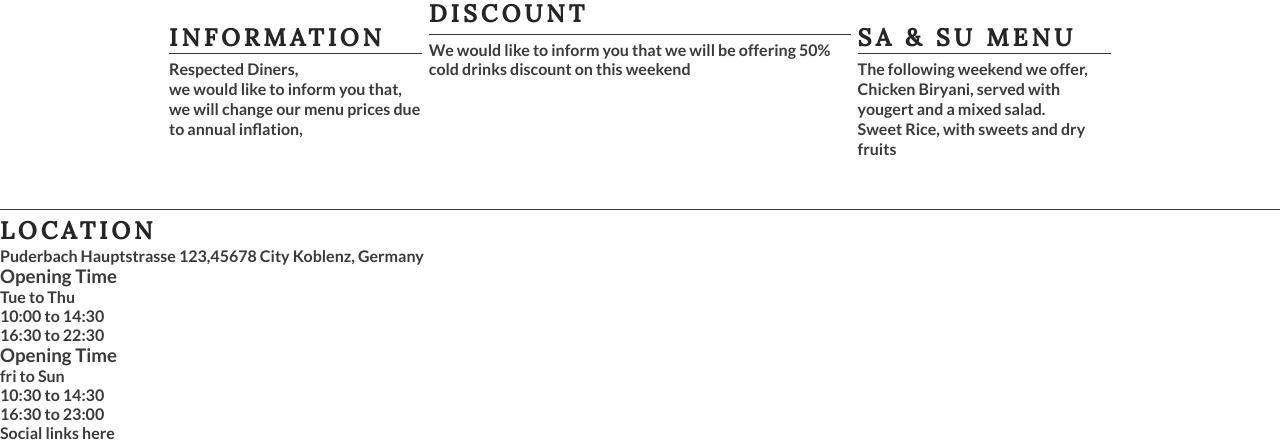
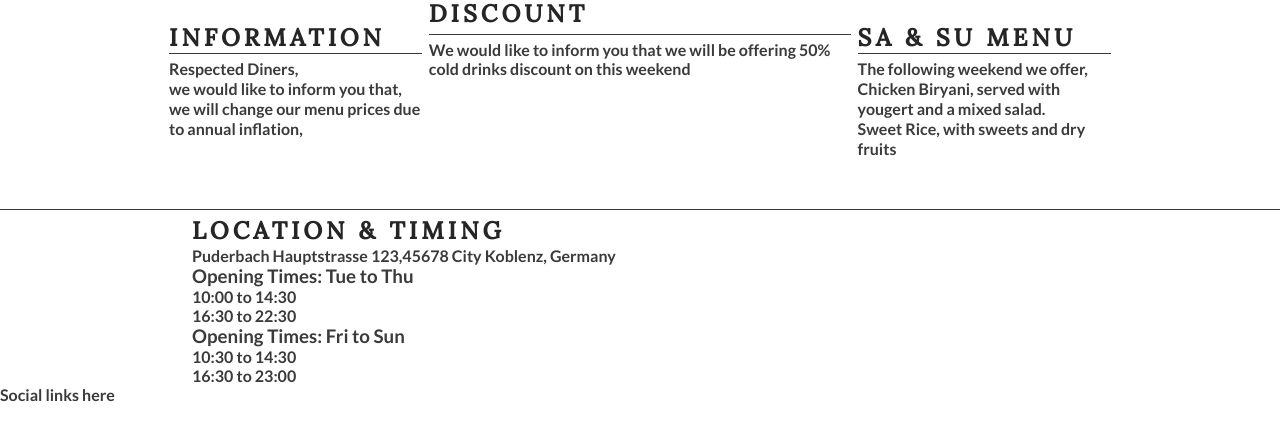
Before and after one commit to Muzaffar-Ahmad10/Asian-Resturent, a plain HTML site: page index.html in a window 1280 px wide. Shown: the part 774-1216 px from the top of the page. After the commit the page ends 1178 px from the top, so only its background shows below. Drawn offline with Linux system fonts and the light colour scheme.

Commit message:
Add location and timing

```diff
--- a/assets/css/style.css
+++ b/assets/css/style.css
@@ -154,3 +154,7 @@ hr {
     font-size: 280%;
     background-color: lightgray;
 }
+#times div {
+text-align: left;
+margin-left: 15%;
+}
--- a/index.html
+++ b/index.html
@@ -94,21 +94,19 @@
 
      <!-- Add location and timing -->
     <hr>
-    <section>
+    <section id="times">
        <div>
-        <h2>Location</h2>
-        <p> Puderbach Hauptstrasse 123,45678 City Koblenz, Germany</p>
+        <h2>Location & Timing</h2>
+        <p>  Puderbach Hauptstrasse 123,45678 City Koblenz, Germany </p>
        </div>
        <div>
-        <h3> Opening Time </h3>
-        <h4>Tue to Thu </h4>
+        <h3> Opening Times:  Tue to Thu</h3>
         <h4>10:00 to 14:30</h4>
         <h4>16:30 to 22:30</h4>
        </div>
 
        <div>
-        <h3> Opening Time </h3>
-        <h4>fri to Sun </h4>
+        <h3> Opening Times: Fri to Sun  </h3>
         <h4>10:30 to 14:30</h4>
         <h4>16:30 to 23:00</h4>
        </div>
```
